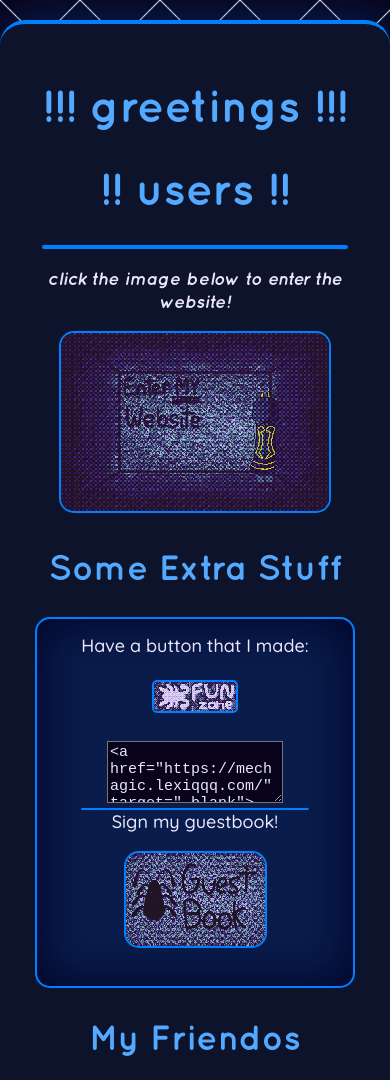
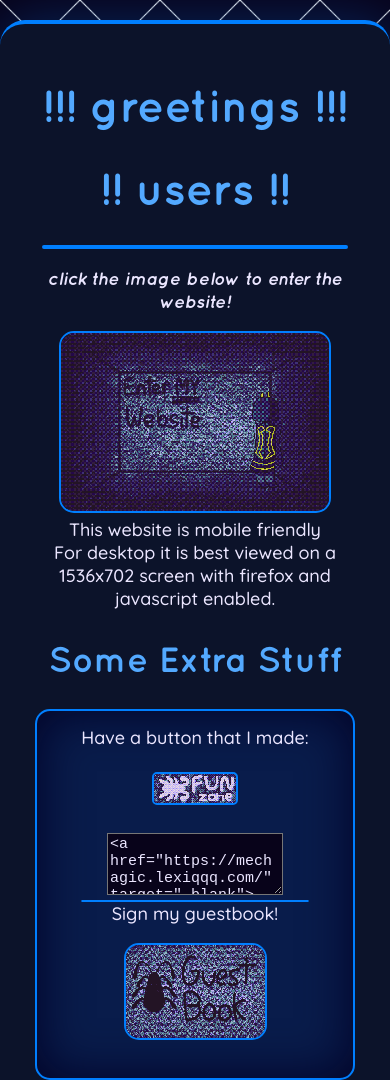
Before and after one commit to GenoTheMundane/mechasite, an Eleventy site: page src/index.md in a window 390 px wide. Shown: the top 1080 px of the page. Built offline with nearby package versions, Linux system fonts and the light colour scheme; Eleventy itself is replaced by a stand-in of ours; files that its build step writes are made by us from their sources; no server answers; a script that the page names is missing.

Commit message:
Edited the splash page to have technical stuff

```diff
--- a/src/index.md
+++ b/src/index.md
@@ -12,6 +12,7 @@ propd: A very cool personal website that belongs to a cockroach that learned how
 ***click the image below to enter the website!***
 
 [<img src="/_img/1entrance.webp" onclick="this.src = '/_img/1entrance_hover.webp;" onmouseover="this.src = '/_img/1entrance_hover.webp';"  onmouseout="this.src = '/_img/1entrance.webp';" style="width:80%; border-radius:15px; border:2px solid var(--brdr);">](/home)
+<br>This website is mobile friendly<br> For desktop it is best viewed on a 1536x702 screen with firefox and javascript enabled.
 
 ## Some Extra Stuff
 <div class="bx1">
```
Also changed, not shown: 1 other file.
